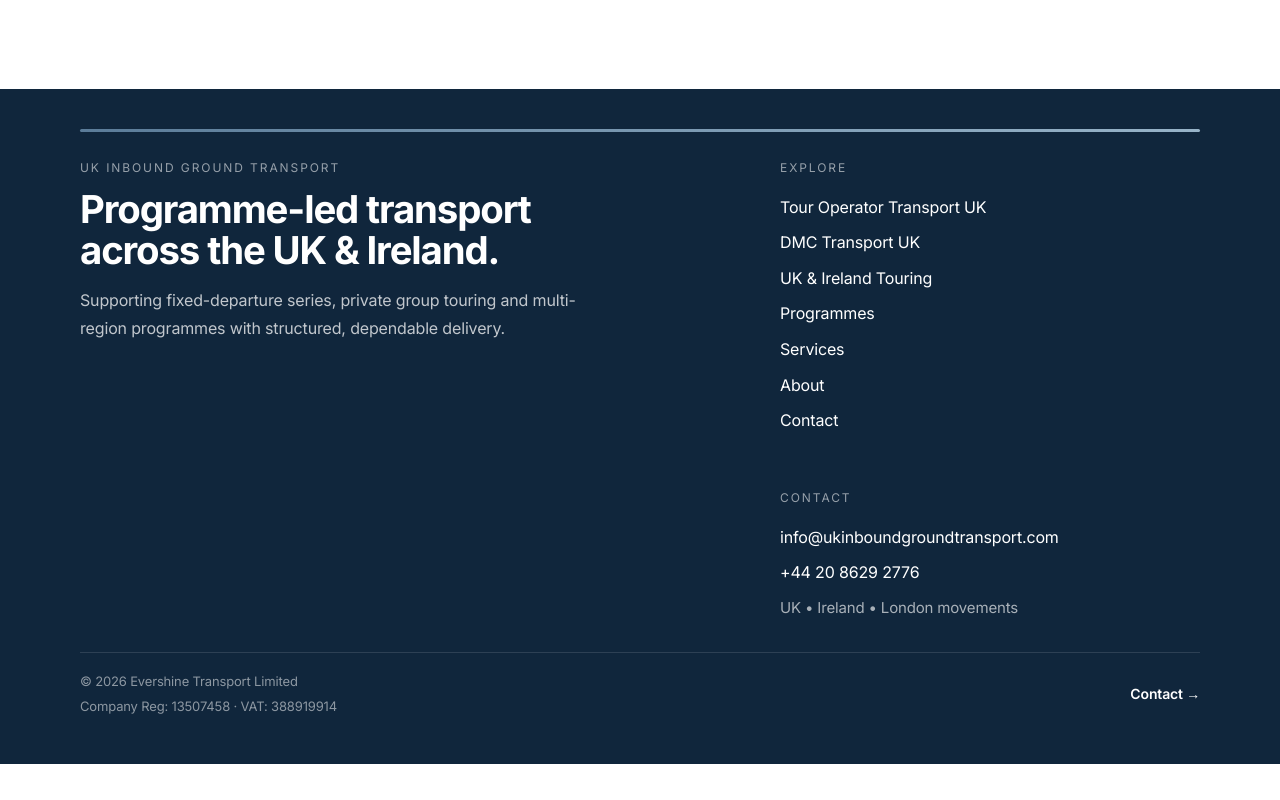
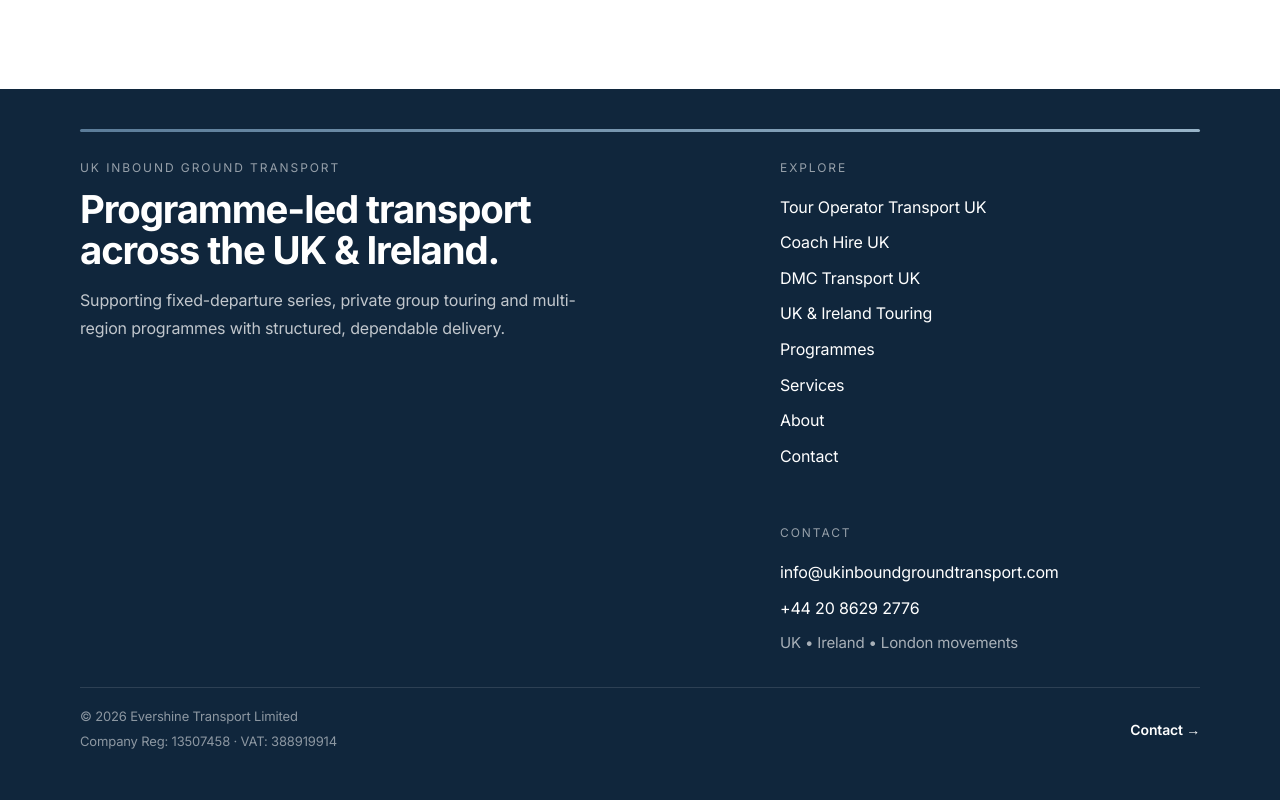
Before and after one commit to kandiahtk-crypto/Project-, a Next.js app: page / in a window 1280 px wide. Shown: the part 8716-9516 px from the top of the page. Before the commit the page ends 9480 px from the top, so only its background shows below. Built offline with nearby package versions, Linux system fonts and the light colour scheme.

Commit message:
Update SiteFooter.tsx

```diff
--- a/src/components/SiteFooter.tsx
+++ b/src/components/SiteFooter.tsx
@@ -26,6 +26,10 @@ export default function SiteFooter() {
 
               <a href="/tour-operator-transport-uk" style={link}>
                  Tour Operator Transport UK
+              </a>
+
+              <a href="/coach-hire-uk" style={link}>
+                 Coach Hire UK
               </a>
 
               <a href="/dmc-transport-uk" style={link}>
```
